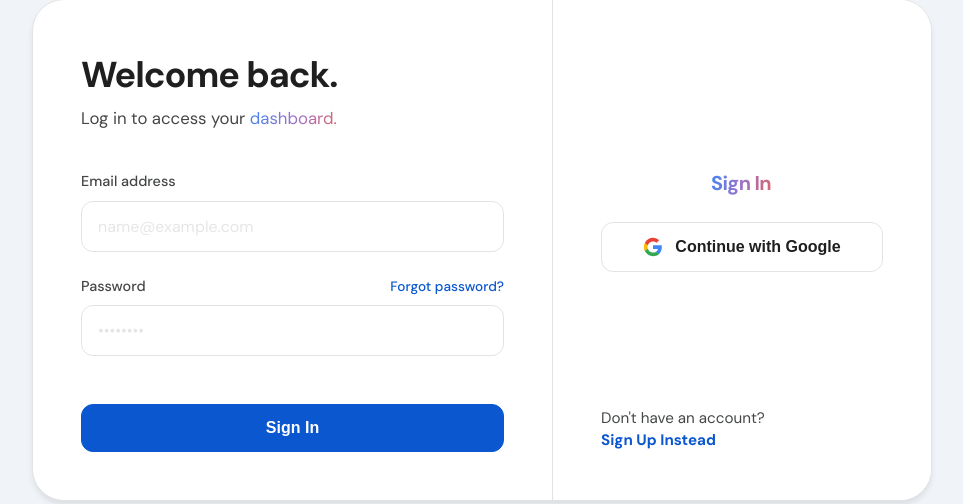
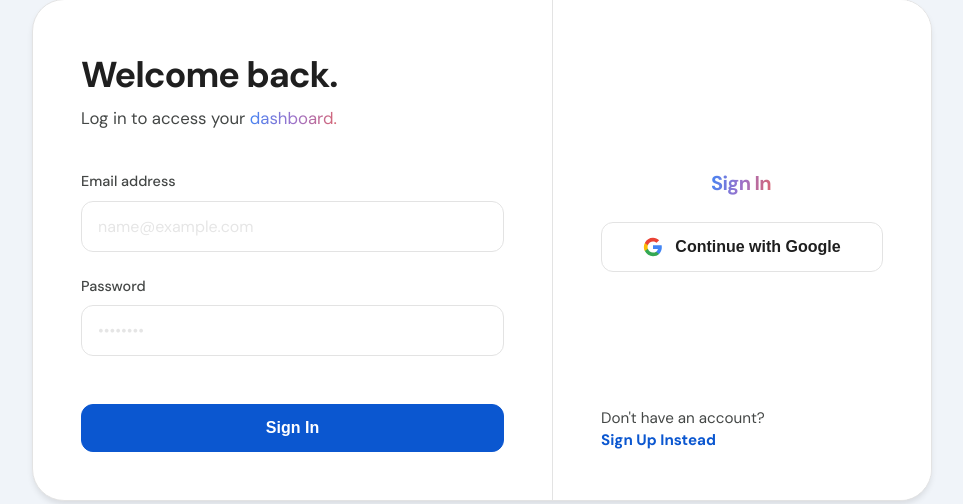
Before and after one commit to jayaramsalapu/ResuFit, a Flask app: page /login in a window 1280 px wide. Shown: the part 150-654 px from the top of the page, without its empty margins (158-1121 px from the left). Run offline with Flask 3, Linux system fonts and the light colour scheme.

Commit message:
removed forgot password

```diff
--- a/templates/login.html
+++ b/templates/login.html
@@ -414,7 +414,6 @@
                     <div class="form-group">
                         <div style="display: flex; justify-content: space-between; align-items: baseline;">
                             <label for="password">Password</label>
-                            <a href="/forgot_password" class="forgot-pass">Forgot password?</a>
                         </div>
                         <input type="password" id="password" name="password" class="form-control" placeholder="••••••••"
                             required>
```
